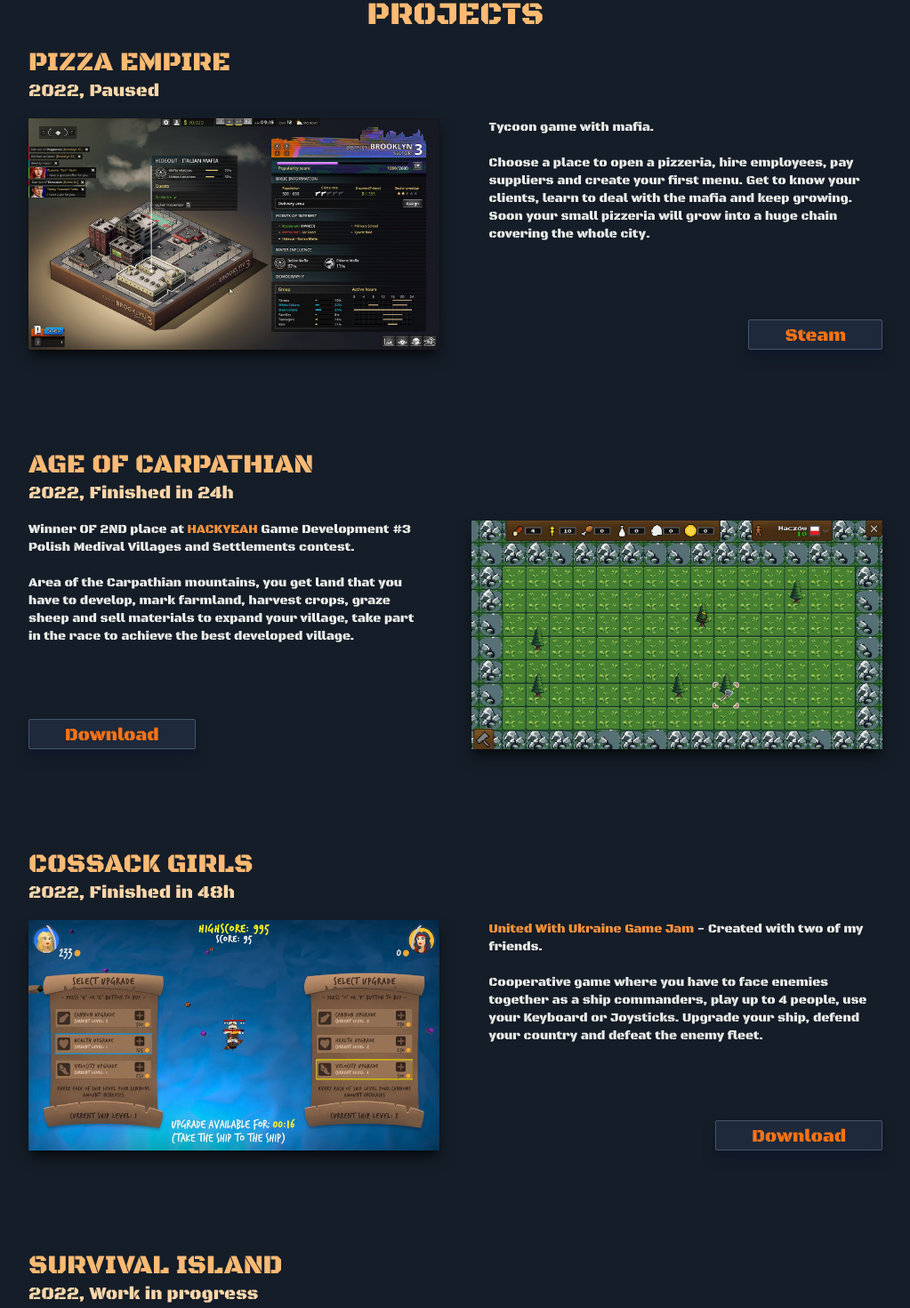
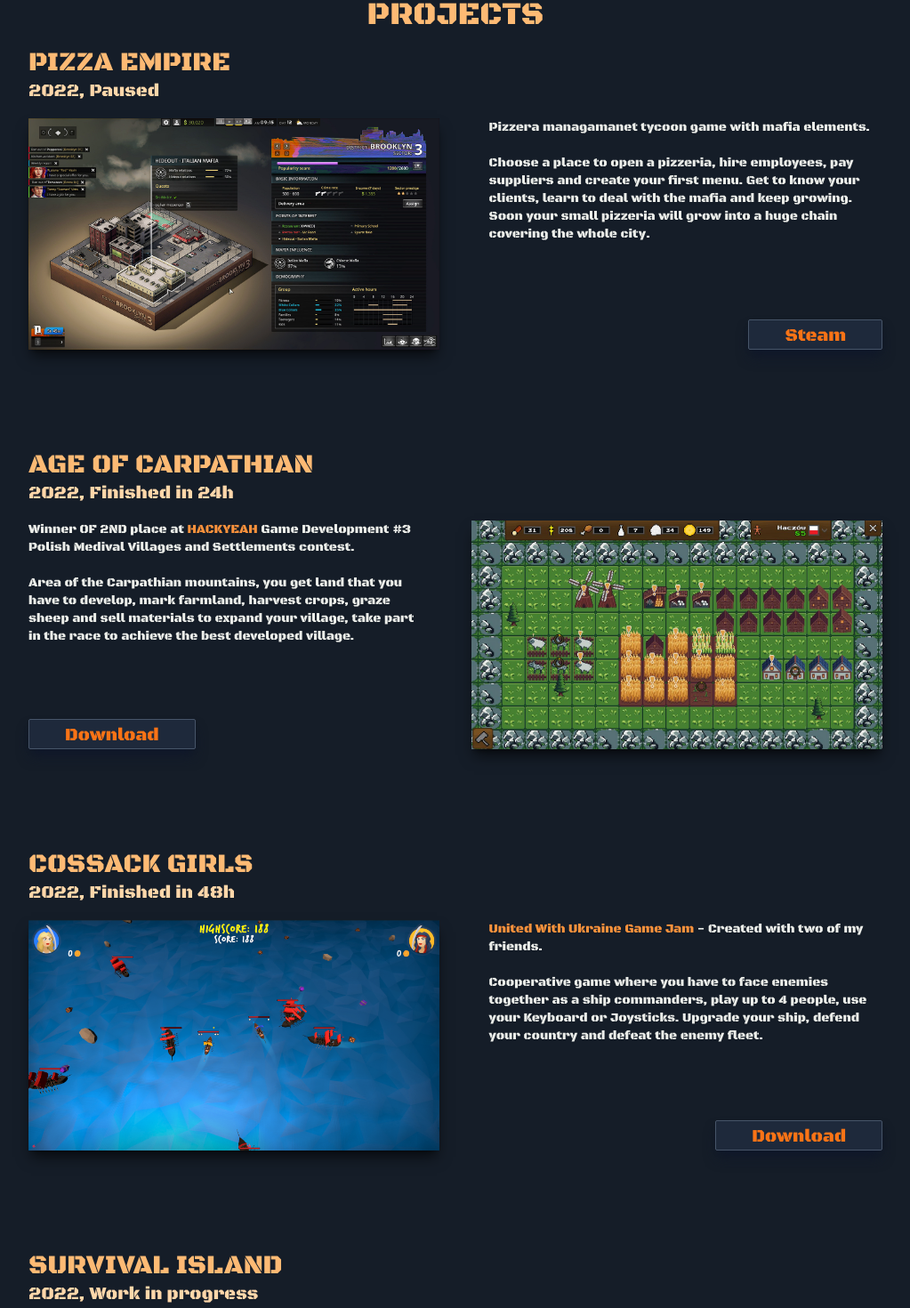
Before and after one commit to S-Lukasz/Portfolio, a Next.js app: page / in a window 1280 px wide. Shown: the part 1180-2650 px from the top of the page at 89% size, without its empty margins (128-1151 px from the left). Built offline with nearby package versions, Linux system fonts and the light colour scheme.

Commit message:
gallery changes

```diff
--- a/pages/index.tsx
+++ b/pages/index.tsx
@@ -35,13 +35,13 @@ export default function Home()
     }
   ]
 
-  const GalleryImages = ["Screens/bug_game_screen_1.png", "Screens/bug_game_screen_4.png", "Screens/game_screen_2.png", "Screens/game_screen_1.png", "Screens/pacman_game_2.PNG", "Screens/pacman_game_3.PNG", "Screens/pizza_empire_1.png", "Screens/pizza_empire_4.png", "Screens/survival_3.png", "Screens/survival_4.png", "Screens/gallery_img_no_br_1.png", "Screens/gallery_img_no_br_2.png", "Screens/gallery_img_no_br_3.png", "Screens/gallery_img_no_br_4.png"];
+  const GalleryImages = ["Screens/bug_game_screen_1.png", "Screens/bug_game_screen_4.png", "Screens/game_screen_2.png", "Screens/game_screen_1.png", "Screens/pacman_game_2.PNG", "Screens/pacman_game_3.PNG", "Screens/pizza_empire_1.png", "Screens/pizza_empire_4.png", "Screens/survival_3.png", "Screens/survival_4.png", "Screens/gallery_img_no_br_1.png", "Screens/gallery_img_no_br_2.png", "Screens/gallery_img_no_br_3.png", "Screens/gallery_img_no_br_4.png", "Screens/cossack_screen_1.png", "Screens/cossack_screen_0.png"];
 
   const Projects = [
     {
       title: "PIZZA EMPIRE",
       title_detail: "2022, Paused",
-      desc: "Tycoon game with mafia.",
+      desc: "Pizzera managamanet tycoon game with mafia elements.",
       desc2: "Choose a place to open a pizzeria, hire employees, pay suppliers and create your first menu. Get to know your clients, learn to deal with the mafia and keep growing. Soon your small pizzeria will grow into a huge chain covering the whole city.",
       icon: "Icons/pizza_icon.png",
       buttonDesc1: "Steam",
@@ -66,7 +66,7 @@ export default function Home()
       specialText: "HACKYEAH",
       specialClassName: " text-orange-400 cursorHover",
       linkName: "https://hackyeah.pl/",
-      images: ["Screens/age_of_carpathian_1.png", "Screens/age_of_carpathian_2.png", "Screens/age_of_carpathian_3.png", "Screens/age_of_carpathian_4.png", "Screens/age_of_carpathian_5.png"]
+      images: ["Screens/age_of_carpathian_5.png", "Screens/age_of_carpathian_1.png", "Screens/age_of_carpathian_2.png", "Screens/age_of_carpathian_3.png", "Screens/age_of_carpathian_4.png"]
     },
     {
       title: "COSSACK GIRLS",
@@ -81,7 +81,7 @@ export default function Home()
       specialText: "United With Ukraine Game Jam",
       specialClassName: "text-orange-400 cursorHover",
       linkName: "",
-      images: ["Screens/cossack_screen_0.png", "Screens/cossack_screen_1.png", "Screens/cossack_screen_2.png"]
+      images: [ "Screens/cossack_screen_1.png", "Screens/cossack_screen_0.png", "Screens/cossack_screen_2.png"]
     },
     {
       title: "SURVIVAL ISLAND",
@@ -96,7 +96,7 @@ export default function Home()
       specialText: "",
       specialClassName: "",
       linkName: "",
-      images: ["Screens/survival_1.png", "Screens/survival_2.png", "Screens/survival_3.png", "Screens/survival_4.png"]
+      images: [ "Screens/survival_4.png", "Screens/survival_1.png", "Screens/survival_2.png", "Screens/survival_3.png",]
     },
     {
       title: "CYBERBUG",
@@ -141,7 +141,7 @@ export default function Home()
       specialText: "Pacman",
       specialClassName: "text-orange-400 cursorHover",
       linkName: "",
-      images: ["Screens/pacman_game_1.PNG", "Screens/pacman_game_2.PNG", "Screens/pacman_game_3.PNG", "Screens/pacman_game_4.PNG"]
+      images: ["Screens/pacman_game_2.PNG", "Screens/pacman_game_1.PNG", "Screens/pacman_game_3.PNG", "Screens/pacman_game_4.PNG"]
     }
   ];
 
```
